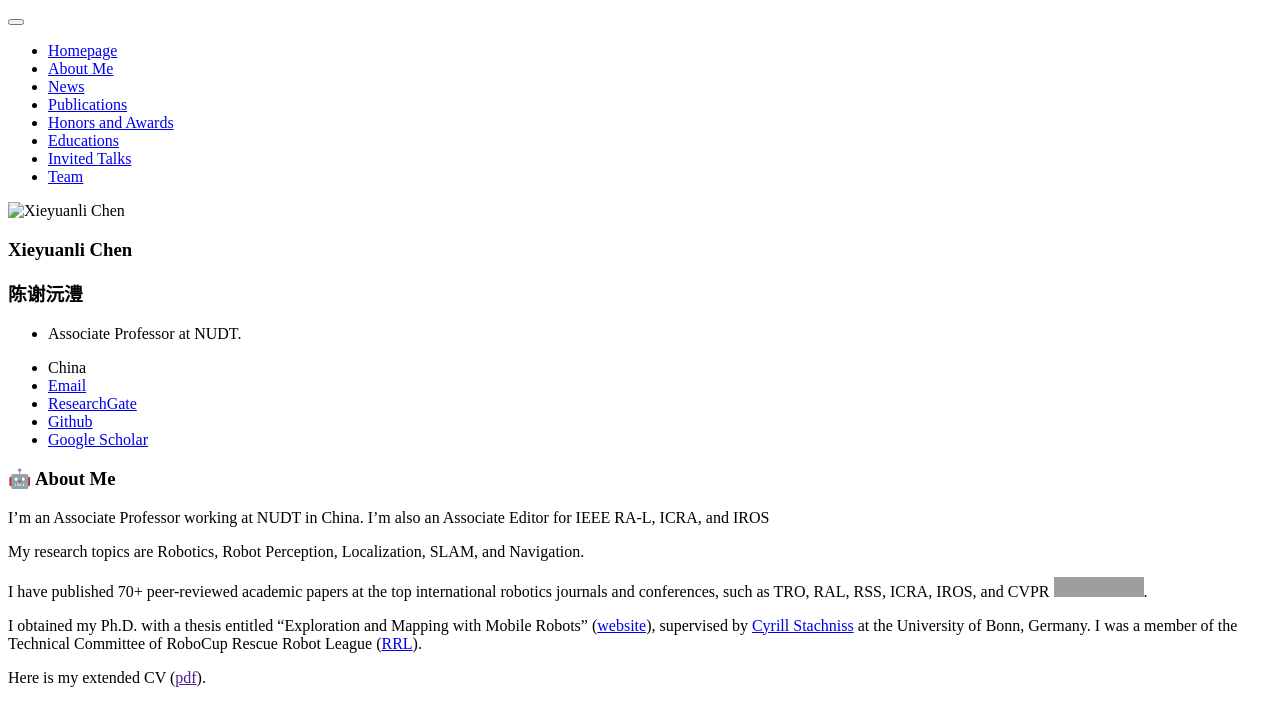
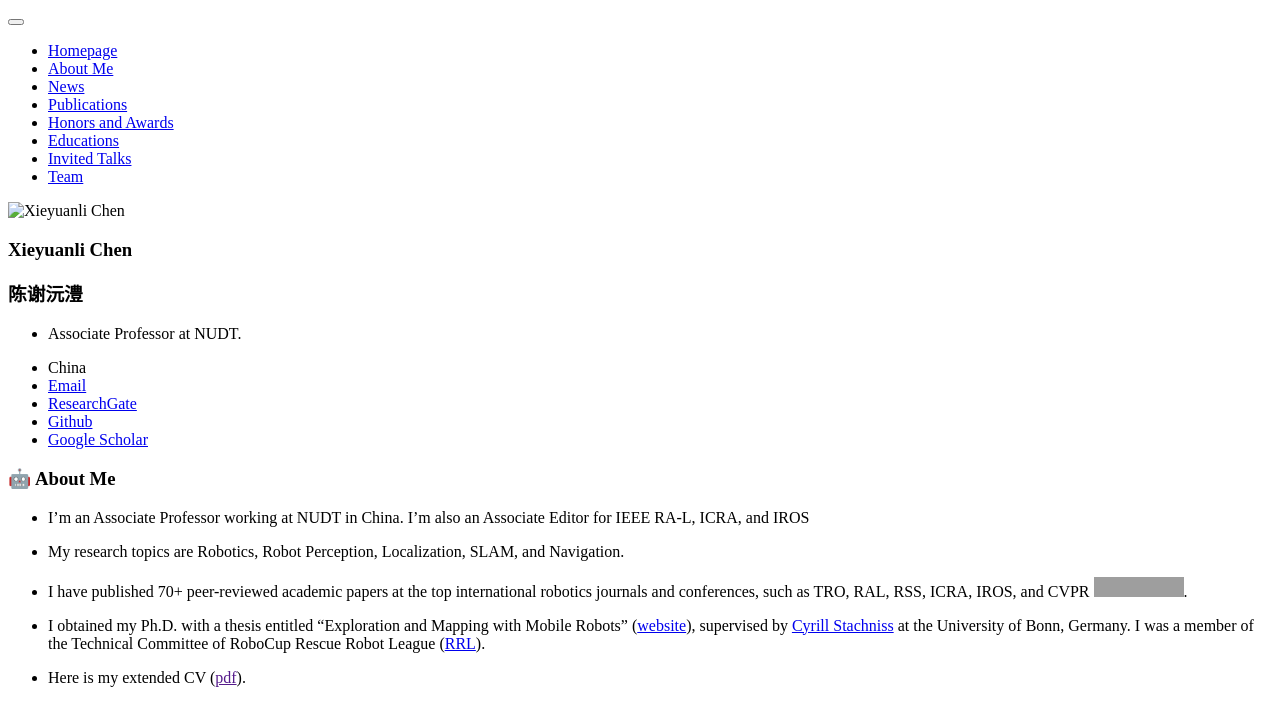
Before and after one commit to shenyehui/my-home, a Jekyll site: the page built from _pages/includes/intro.md, in a window 1280 px wide. Shown: the top 726 px of the page. Built offline with Jekyll 4.4.1, drawn with Linux system fonts in a browser that asks for light colours; our own code applies the rules of GitHub Pages for plain Markdown files; grey boxes are pictures that could not be loaded.

Commit message:
Update intro.md

```diff
--- a/_pages/includes/intro.md
+++ b/_pages/includes/intro.md
@@ -1,10 +1,10 @@
 # 🤖 About Me
-I'm an Associate Professor working at NUDT in China. I'm also an Associate Editor for IEEE RA-L, ICRA, and IROS
+- I'm an Associate Professor working at NUDT in China. I'm also an Associate Editor for IEEE RA-L, ICRA, and IROS
 
-My research topics are Robotics, Robot Perception, Localization, SLAM, and Navigation.
+- My research topics are Robotics, Robot Perception, Localization, SLAM, and Navigation.
 
-I have published 70+ peer-reviewed academic papers at the top international robotics journals and conferences, such as TRO, RAL, RSS, ICRA, IROS, and CVPR  <a href='https://scholar.google.com/citations?user=DvrngV4AAAAJ'><img src="https://img.shields.io/endpoint?logo=Google%20Scholar&url=https%3A%2F%2Fcdn.jsdelivr.net%2Fgh%2FChen-Xieyuanli%2Fmy-home@google-scholar-stats%2Fgs_data_shieldsio.json&labelColor=f6f6f6&color=9cf&style=flat&label=citations"></a>.
+- I have published 70+ peer-reviewed academic papers at the top international robotics journals and conferences, such as TRO, RAL, RSS, ICRA, IROS, and CVPR  <a href='https://scholar.google.com/citations?user=DvrngV4AAAAJ'><img src="https://img.shields.io/endpoint?logo=Google%20Scholar&url=https%3A%2F%2Fcdn.jsdelivr.net%2Fgh%2FChen-Xieyuanli%2Fmy-home@google-scholar-stats%2Fgs_data_shieldsio.json&labelColor=f6f6f6&color=9cf&style=flat&label=citations"></a>.
 
-I obtained my Ph.D. with a thesis entitled “Exploration and Mapping with Mobile Robots” ([website](https://hdl.handle.net/20.500.11811/10228)), supervised by [Cyrill Stachniss](https://www.ipb.uni-bonn.de/people/cyrill-stachniss/index.html) at the University of Bonn, Germany. I was a member of the Technical Committee of RoboCup Rescue Robot League ([RRL](https://rrl.robocup.org/)).
+- I obtained my Ph.D. with a thesis entitled “Exploration and Mapping with Mobile Robots” ([website](https://hdl.handle.net/20.500.11811/10228)), supervised by [Cyrill Stachniss](https://www.ipb.uni-bonn.de/people/cyrill-stachniss/index.html) at the University of Bonn, Germany. I was a member of the Technical Committee of RoboCup Rescue Robot League ([RRL](https://rrl.robocup.org/)).
 
-Here is my extended CV ([pdf]()).
+- Here is my extended CV ([pdf]()).
```
